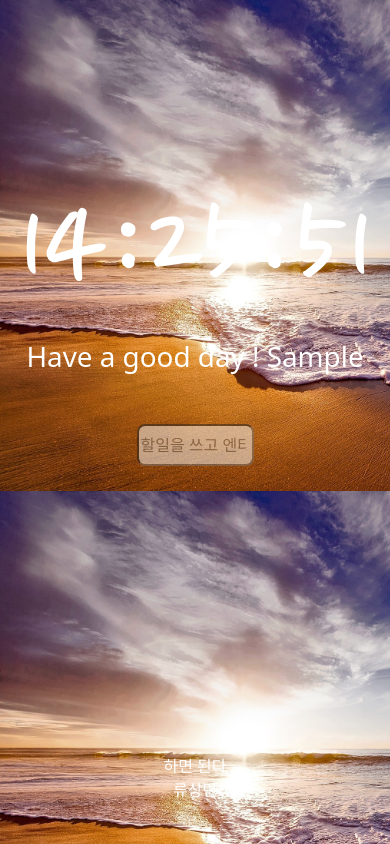
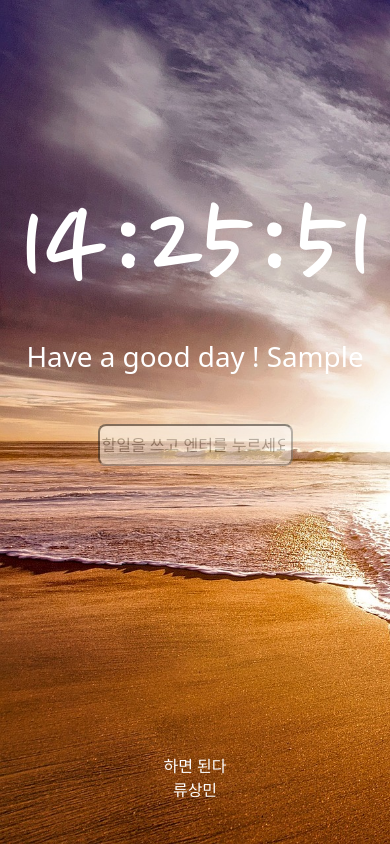
Before and after one commit to sangmiiiiin/Momentum-colon-coding, a plain HTML site: page index.html in a window 390 px wide. Both pictures are taken after typing "Sample" into the empty fields and a click on the input "Log In". Drawn offline with nearby package versions, Linux system fonts and the light colour scheme.

Commit message:
📱 반응형 웹

```diff
--- a/CSS/style.css
+++ b/CSS/style.css
@@ -96,6 +96,43 @@ input::placeholder{
     display: flex;
     justify-content: end;
 }
+
 #weather span{
     color: white;
 }
+@media screen and (max-width: 1500px) {
+    body{
+        height: 100vh;
+    }
+}
+
+@media screen and (max-width: 576px) {
+    #todo-form input {
+        margin-top: 5vh;
+        border-radius: 8px;
+        width: 80vw;
+        height: 5vh;
+        background-color: rgb(251, 251, 251);
+        opacity: 0.5;
+        text-align: center;
+    }
+
+    #quotes {
+        text-align: center;
+        color: white;
+        position: fixed;
+
+    }
+}
+
+@media screen and (max-width: 768px) {
+    #todo-form input {
+        margin-top: 5vh;
+        border-radius: 8px;
+        width: 50vw;
+        height: 5vh;
+        background-color: rgb(251, 251, 251);
+        opacity: 0.5;
+        text-align: center;
+    }
+}
```
